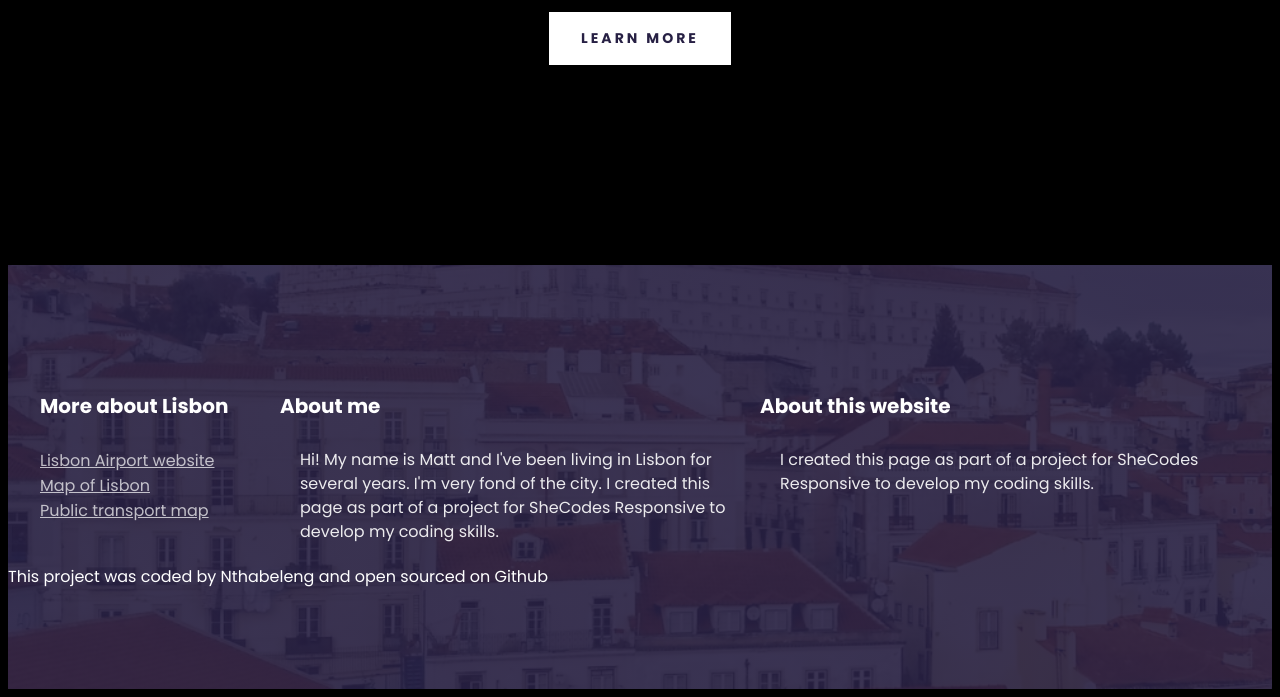
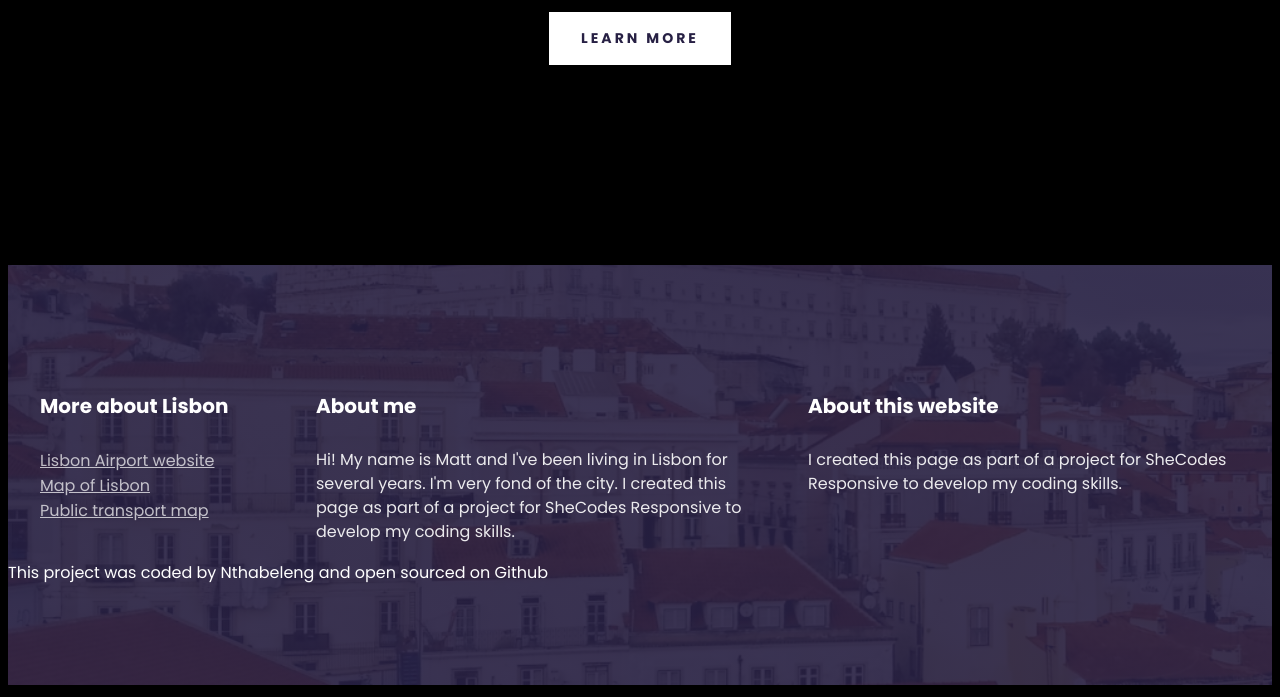
Before and after one commit to Nthabiblossom/lisbon-travel-guide, a plain HTML site: page index.html in a window 1280 px wide. Shown: the part 490-1187 px from the top of the page. Drawn offline with Linux system fonts and the light colour scheme.

Commit message:
used grid-gap instead of margin

```diff
--- a/src/style.css
+++ b/src/style.css
@@ -10,6 +10,7 @@ body {
 .grid {
   display: grid;
   grid-template-columns: 1fr 2fr 2fr;
+  grid-gap: 60px;
 }
 
 header {
@@ -83,7 +84,6 @@ footer p {
   font-size: 16px;
   line-height: 24px;
   opacity: 0.9;
-  margin: 20px;
 }
 footer ul {
   padding: 0;
```
